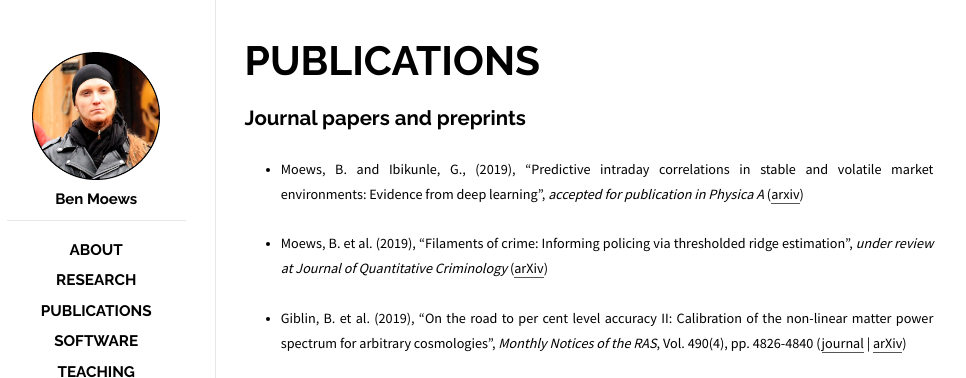
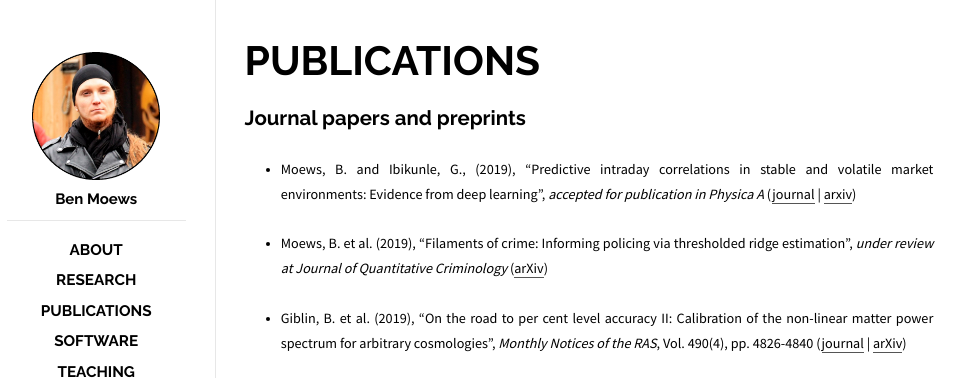
Before and after one commit to moews/moews.github.io, a Jekyll site: the page built from _posts/2017-03-25-publications.md, in a window 1280 px wide. Shown: the top 378 px of the page, without its empty margins (143-1109 px from the left). Built offline with Jekyll 4.4.1, drawn with Linux system fonts in a browser that asks for light colours.

Commit message:
Update 2017-03-25-publications.md

```diff
--- a/_posts/2017-03-25-publications.md
+++ b/_posts/2017-03-25-publications.md
@@ -8,7 +8,7 @@
 
 ## Journal papers and preprints
 
-* <small>Moews, B. and Ibikunle, G., (2019), "Predictive intraday correlations in stable and volatile market environments: Evidence from deep learning", _accepted for publication in Physica A_ ([arxiv](https://arxiv.org/abs/2002.10385))</small>
+* <small>Moews, B. and Ibikunle, G., (2019), "Predictive intraday correlations in stable and volatile market environments: Evidence from deep learning", _accepted for publication in Physica A_ ([journal](https://doi.org/10.1016/j.physa.2020.124392) | [arxiv](https://arxiv.org/abs/2002.10385))</small>
 
 * <small>Moews, B. et al. (2019), "Filaments of crime: Informing policing via thresholded ridge estimation", _under review at Journal of Quantitative Criminology_ ([arXiv](https://arxiv.org/abs/1907.03206))</small>
 
```
